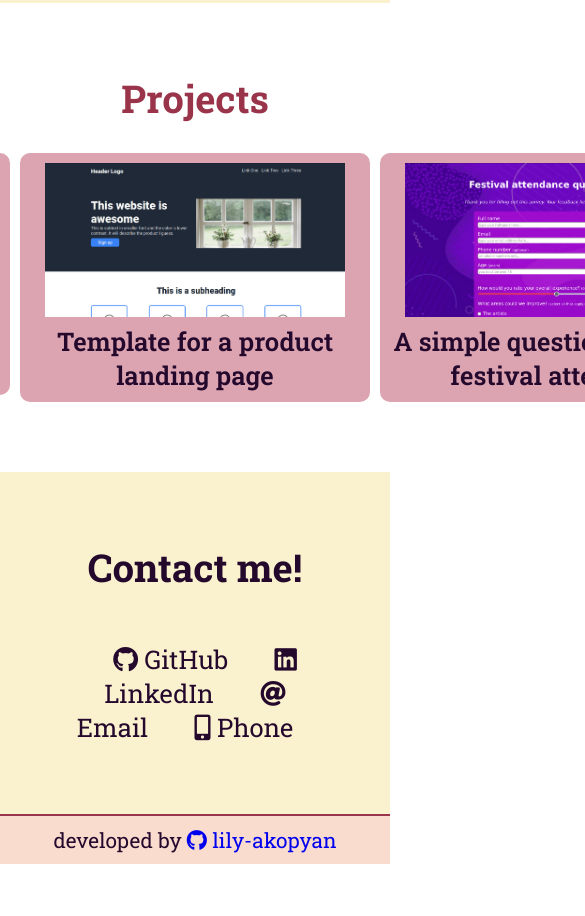
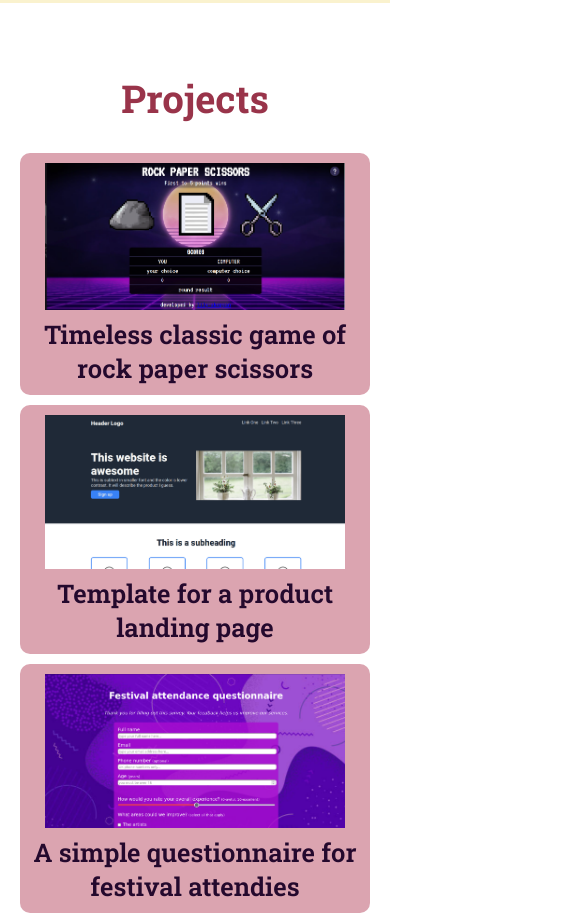
Before and after one commit to lily-akopyan/lily-akopyan.github.io, a plain HTML site: page index.html in a window 390 px wide. Shown: the part 841-1757 px from the top of the page, 585 px wide, since content can reach past the window. Before the commit the page ends 1705 px from the top, so only its background shows below. Drawn offline with Linux system fonts and the light colour scheme.

Commit message:
add media query for flex projects

```diff
--- a/styles.css
+++ b/styles.css
@@ -124,6 +124,7 @@ h2 {
 }
 
 .projects-flex {
+    flex-direction: row;
     margin-top: 30px;
     justify-content: center;
     gap: 10px;
@@ -159,3 +160,10 @@ footer{
 footer a:hover{
     color: #24092d;
 }
+
+@media only screen and (max-width: 1080px){
+    .projects-flex {
+        flex-direction: column;
+        align-items: center;
+    }
+}
```
